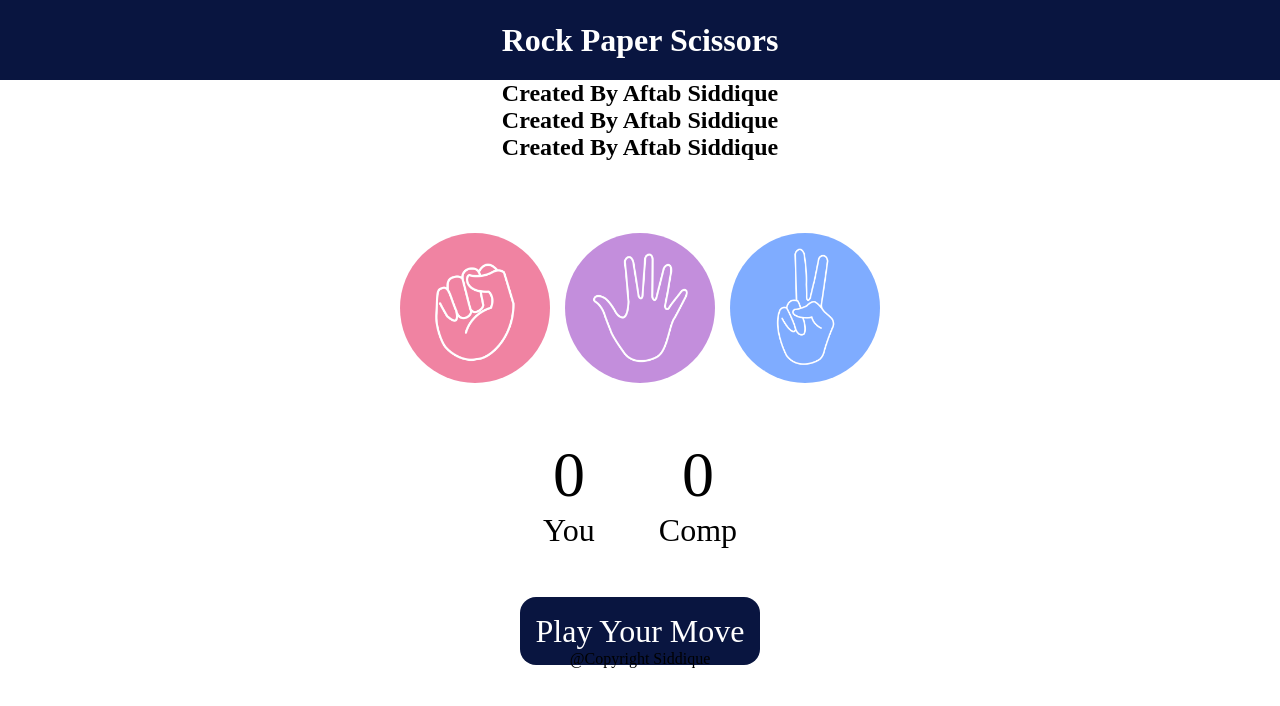
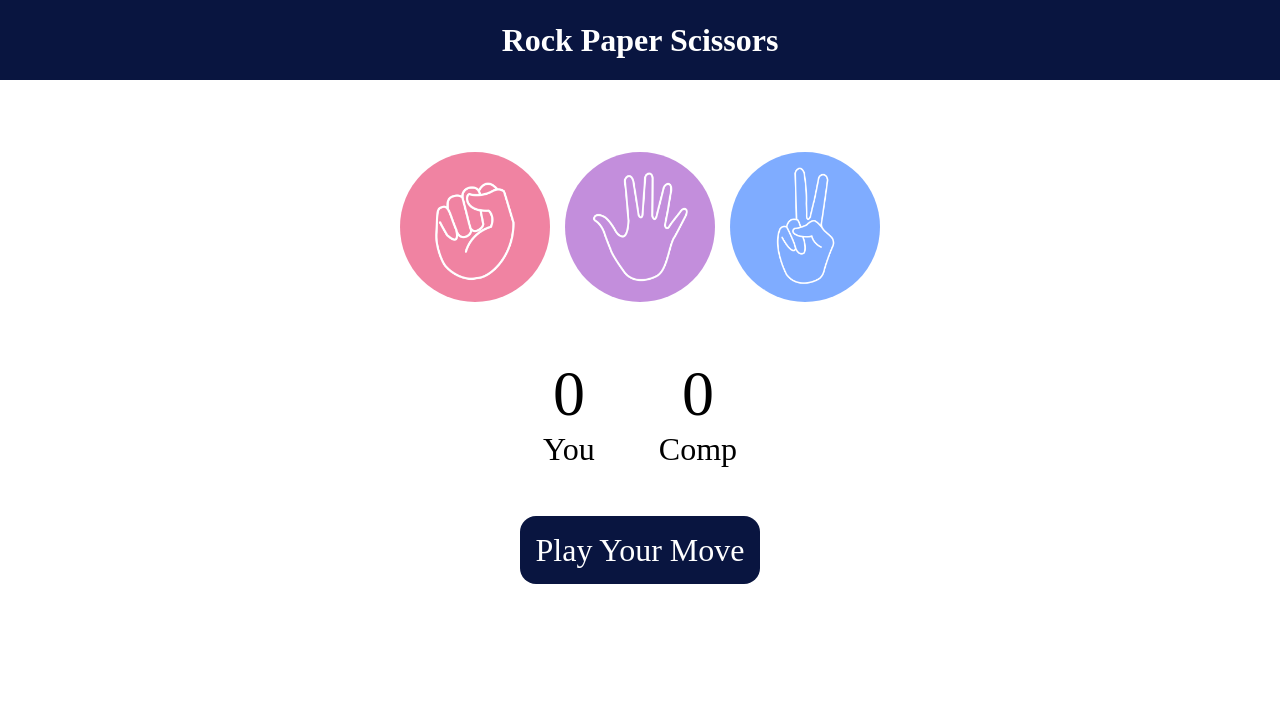
Before and after one commit to AFTABSIDDIQUE/rock_paper_sissor, a plain HTML site: page index.html in a window 1280 px wide. Drawn offline with Linux system fonts and the light colour scheme.

Commit message:
s last commit

```diff
--- a/index.html
+++ b/index.html
@@ -8,9 +8,6 @@
 </head>
 <body>
     <h1>Rock Paper Scissors</h1>
-    <h2>Created By Aftab Siddique</h2>
-    <h2>Created By Aftab Siddique</h2>
-    <h2>Created By Aftab Siddique</h2>
 
     <div class="choices">
         <div class="choice" id="rock">
@@ -35,7 +32,6 @@
     </div>
     <div class="msg-container">
         <p id="msg">Play Your Move</p>
-        <p>@Copyright Siddique</p>
     </div>
     <script src="app.js"></script>
 </body>
```
